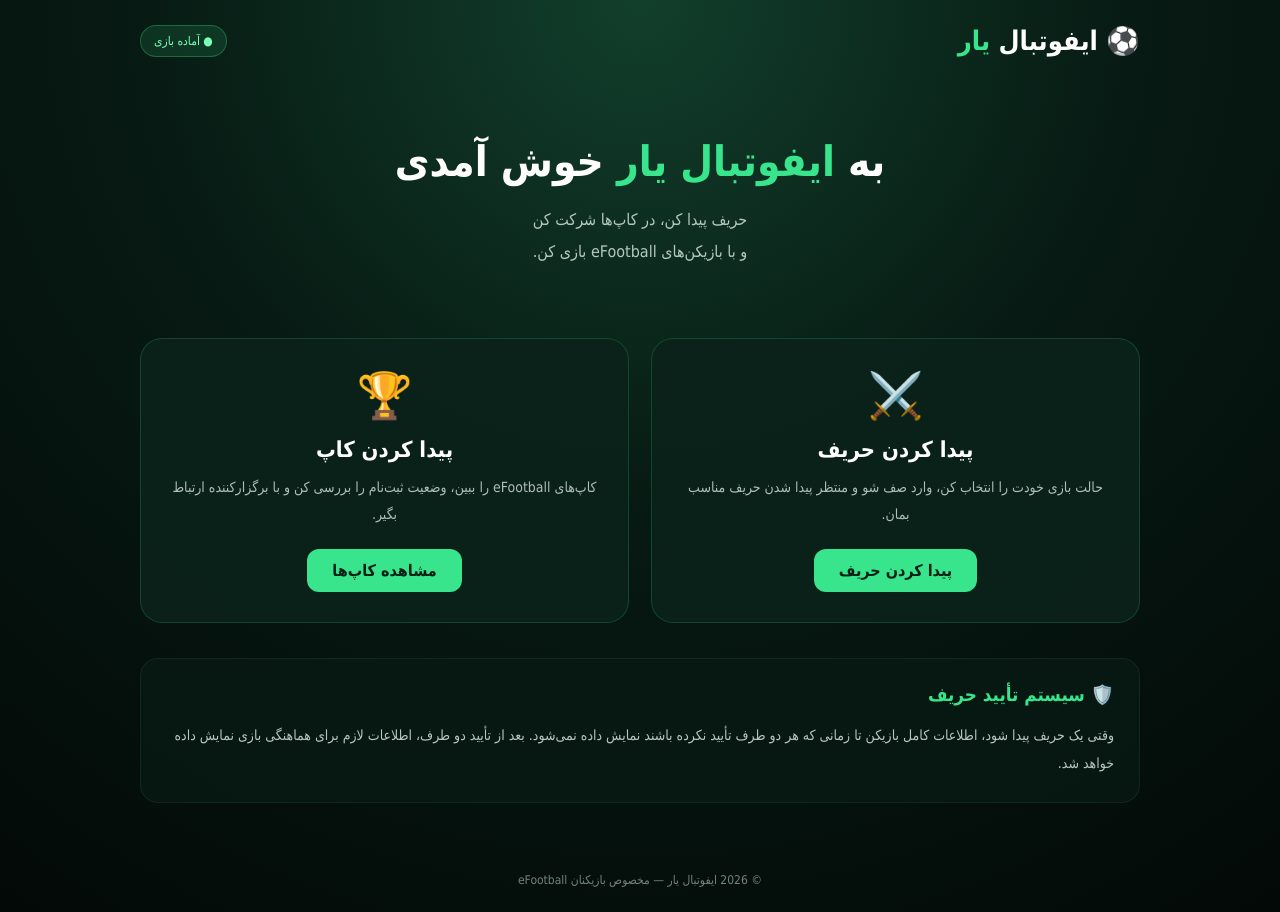
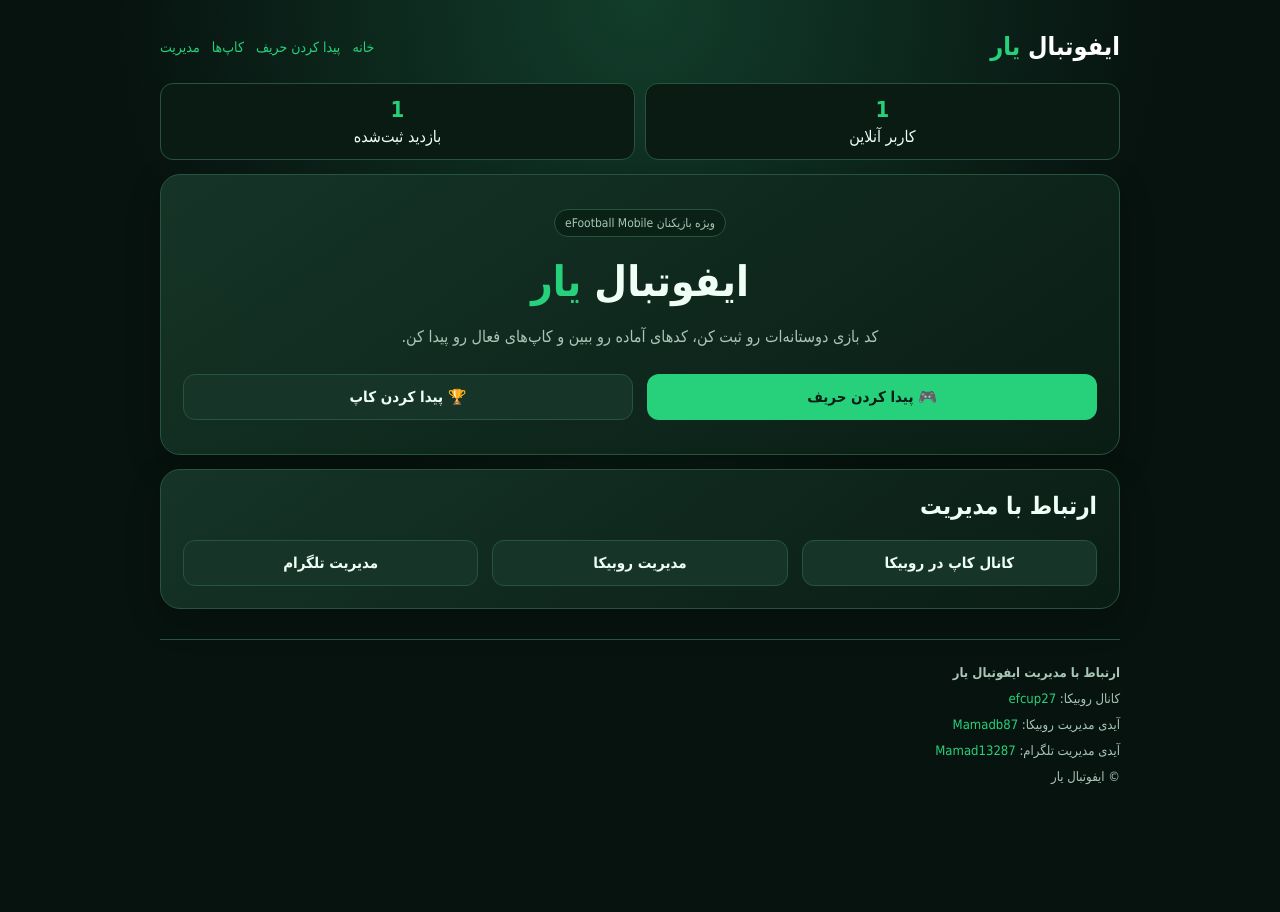
Before and after one commit to mohammadahmadi87m-arch/efootball-yar, a Flask app: page / in a window 1280 px wide. After the commit the page ends 785 px from the top, so only its background shows below. Run offline with Flask 3, Linux system fonts and the light colour scheme; data comes from the database, SQL or seed files in the repository.

Commit message:
Update index.html

```diff
--- a/templates/index.html
+++ b/templates/index.html
@@ -1,276 +1,21 @@
-<!DOCTYPE html>
-<html lang="fa" dir="rtl">
-<head>
-    <meta charset="UTF-8">
-    <meta name="viewport" content="width=device-width, initial-scale=1.0">
-
-    <title>ایفوتبال یار</title>
-
-    <style>
-        * {
-            box-sizing: border-box;
-            margin: 0;
-            padding: 0;
-            font-family: Tahoma, Arial, sans-serif;
-        }
-
-        body {
-            min-height: 100vh;
-            background:
-                radial-gradient(circle at top, #123f2c 0%, #071a13 45%, #030907 100%);
-            color: white;
-        }
-
-        .container {
-            width: 92%;
-            max-width: 1000px;
-            margin: auto;
-        }
-
-        header {
-            padding: 25px 0;
-            display: flex;
-            justify-content: space-between;
-            align-items: center;
-        }
-
-        .logo {
-            font-size: 27px;
-            font-weight: bold;
-            color: #39e58c;
-        }
-
-        .logo span {
-            color: white;
-        }
-
-        .online {
-            background: rgba(57, 229, 140, 0.12);
-            border: 1px solid rgba(57, 229, 140, 0.3);
-            padding: 8px 13px;
-            border-radius: 20px;
-            font-size: 12px;
-            color: #7dffb5;
-        }
-
-        .hero {
-            text-align: center;
-            padding: 55px 10px 35px;
-        }
-
-        .hero h1 {
-            font-size: 42px;
-            margin-bottom: 18px;
-        }
-
-        .hero h1 span {
-            color: #39e58c;
-        }
-
-        .hero p {
-            color: #b5c7bf;
-            font-size: 16px;
-            line-height: 2;
-        }
-
-        .cards {
-            display: grid;
-            grid-template-columns: repeat(2, 1fr);
-            gap: 22px;
-            margin: 35px 0;
-        }
-
-        .card {
-            background: rgba(12, 35, 27, 0.9);
-            border: 1px solid rgba(57, 229, 140, 0.18);
-            border-radius: 22px;
-            padding: 30px;
-            text-align: center;
-            transition: 0.25s;
-        }
-
-        .card:hover {
-            transform: translateY(-5px);
-            border-color: #39e58c;
-            box-shadow: 0 10px 35px rgba(0,0,0,0.3);
-        }
-
-        .icon {
-            font-size: 45px;
-            margin-bottom: 15px;
-        }
-
-        .card h2 {
-            font-size: 22px;
-            margin-bottom: 12px;
-        }
-
-        .card p {
-            color: #aebdb6;
-            font-size: 14px;
-            line-height: 1.9;
-            margin-bottom: 22px;
-        }
-
-        .btn {
-            display: inline-block;
-            text-decoration: none;
-            background: #39e58c;
-            color: #062016;
-            padding: 12px 25px;
-            border-radius: 12px;
-            font-weight: bold;
-            transition: 0.2s;
-        }
-
-        .btn:hover {
-            background: #6df2aa;
-            transform: scale(1.03);
-        }
-
-        .info {
-            margin: 25px 0 45px;
-            background: rgba(8, 25, 19, 0.8);
-            border-radius: 18px;
-            padding: 25px;
-            border: 1px solid rgba(255,255,255,0.06);
-        }
-
-        .info h3 {
-            color: #39e58c;
-            margin-bottom: 15px;
-        }
-
-        .info p {
-            color: #b8c6c0;
-            line-height: 2;
-            font-size: 14px;
-        }
-
-        footer {
-            text-align: center;
-            color: #71837b;
-            padding: 25px 0;
-            font-size: 12px;
-        }
-
-        @media (max-width: 650px) {
-            header {
-                padding: 18px 0;
-            }
-
-            .logo {
-                font-size: 21px;
-            }
-
-            .hero {
-                padding-top: 35px;
-            }
-
-            .hero h1 {
-                font-size: 30px;
-            }
-
-            .hero p {
-                font-size: 14px;
-            }
-
-            .cards {
-                grid-template-columns: 1fr;
-            }
-
-            .card {
-                padding: 25px 18px;
-            }
-        }
-    </style>
-</head>
-
-<body>
-
-<div class="container">
-
-    <header>
-        <div class="logo">
-            ⚽ <span>ایفوتبال</span> یار
-        </div>
-
-        <div class="online">
-            ● آماده بازی
-        </div>
-    </header>
-
-
-    <section class="hero">
-        <h1>
-            به <span>ایفوتبال یار</span> خوش آمدی
-        </h1>
-
-        <p>
-            حریف پیدا کن، در کاپ‌ها شرکت کن<br>
-            و با بازیکن‌های eFootball بازی کن.
-        </p>
-    </section>
-
-
-    <section class="cards">
-
-        <div class="card">
-
-            <div class="icon">⚔️</div>
-
-            <h2>پیدا کردن حریف</h2>
-
-            <p>
-                حالت بازی خودت را انتخاب کن،
-                وارد صف شو و منتظر پیدا شدن حریف مناسب بمان.
-            </p>
-
-            <a href="/opponent" class="btn">
-                پیدا کردن حریف
-            </a>
-
-        </div>
-
-
-        <div class="card">
-
-            <div class="icon">🏆</div>
-
-            <h2>پیدا کردن کاپ</h2>
-
-            <p>
-                کاپ‌های eFootball را ببین،
-                وضعیت ثبت‌نام را بررسی کن و با برگزارکننده ارتباط بگیر.
-            </p>
-
-            <a href="/cups" class="btn">
-                مشاهده کاپ‌ها
-            </a>
-
-        </div>
-
-    </section>
-
-
-    <section class="info">
-
-        <h3>🛡️ سیستم تأیید حریف</h3>
-
-        <p>
-            وقتی یک حریف پیدا شود، اطلاعات کامل بازیکن
-            تا زمانی که هر دو طرف تأیید نکرده باشند نمایش داده نمی‌شود.
-            بعد از تأیید دو طرف، اطلاعات لازم برای هماهنگی بازی نمایش داده خواهد شد.
-        </p>
-
-    </section>
-
-
-    <footer>
-        © 2026 ایفوتبال یار — مخصوص بازیکنان eFootball
-    </footer>
-
-</div>
-
-</body>
-</html>
+{% extends "base.html" %}
+{% block title %}ایفوتبال یار | خانه{% endblock %}
+{% block content %}
+<section class="panel" style="text-align:center;padding:34px 22px">
+  <span class="pill">ویژه بازیکنان eFootball Mobile</span>
+  <h1 style="font-size:clamp(28px,5vw,42px);margin:20px 0 8px">ایفوتبال <span style="color:var(--green)">یار</span></h1>
+  <p>کد بازی دوستانه‌ات رو ثبت کن، کدهای آماده رو ببین و کاپ‌های فعال رو پیدا کن.</p>
+  <div class="grid" style="margin-top:22px">
+    <a class="btn" href="/opponent">🎮 پیدا کردن حریف</a>
+    <a class="btn secondary" href="/cups">🏆 پیدا کردن کاپ</a>
+  </div>
+</section>
+<section class="panel">
+  <h2>ارتباط با مدیریت</h2>
+  <div class="grid">
+    <a class="btn secondary" href="{{ rubika_channel_url }}" target="_blank" rel="noopener">کانال کاپ در روبیکا</a>
+    <a class="btn secondary" href="{{ rubika_admin_url }}" target="_blank" rel="noopener">مدیریت روبیکا</a>
+    <a class="btn secondary" href="{{ telegram_admin_url }}" target="_blank" rel="noopener">مدیریت تلگرام</a>
+  </div>
+</section>
+{% endblock %}
```
